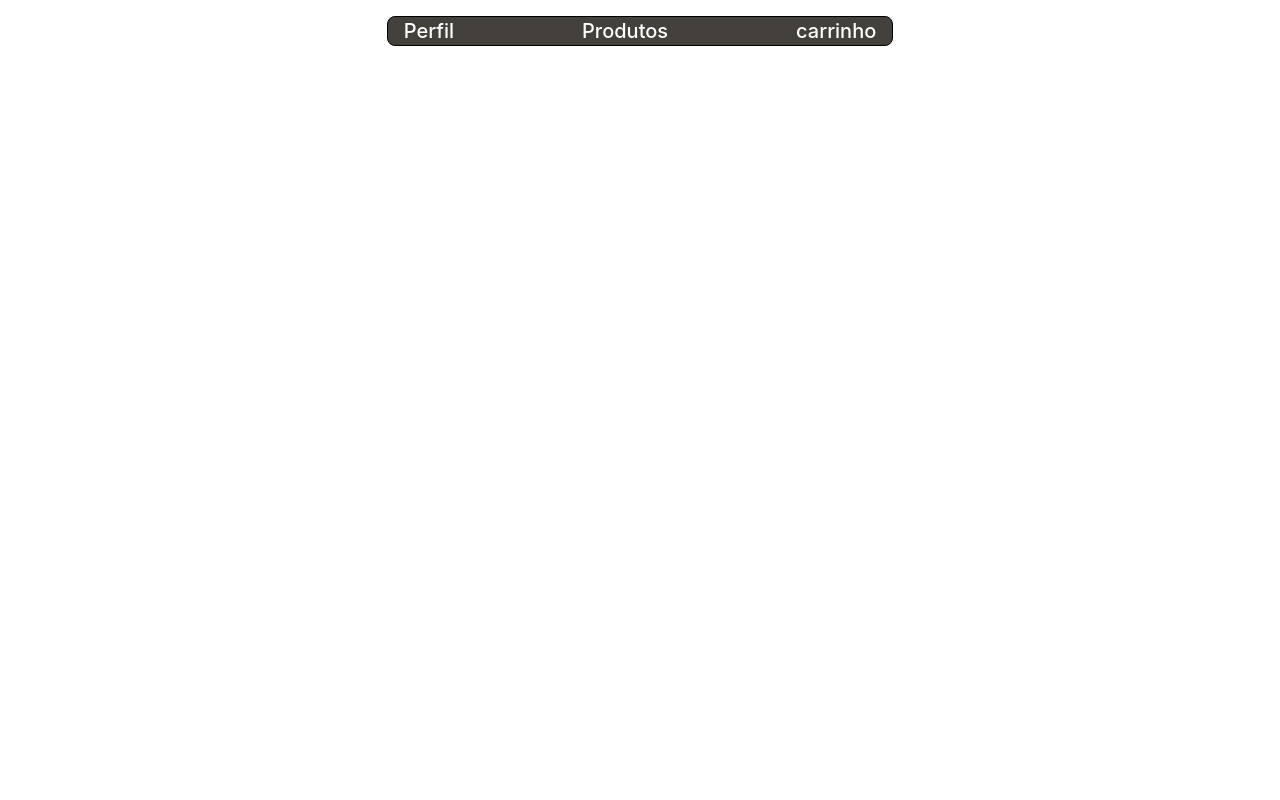
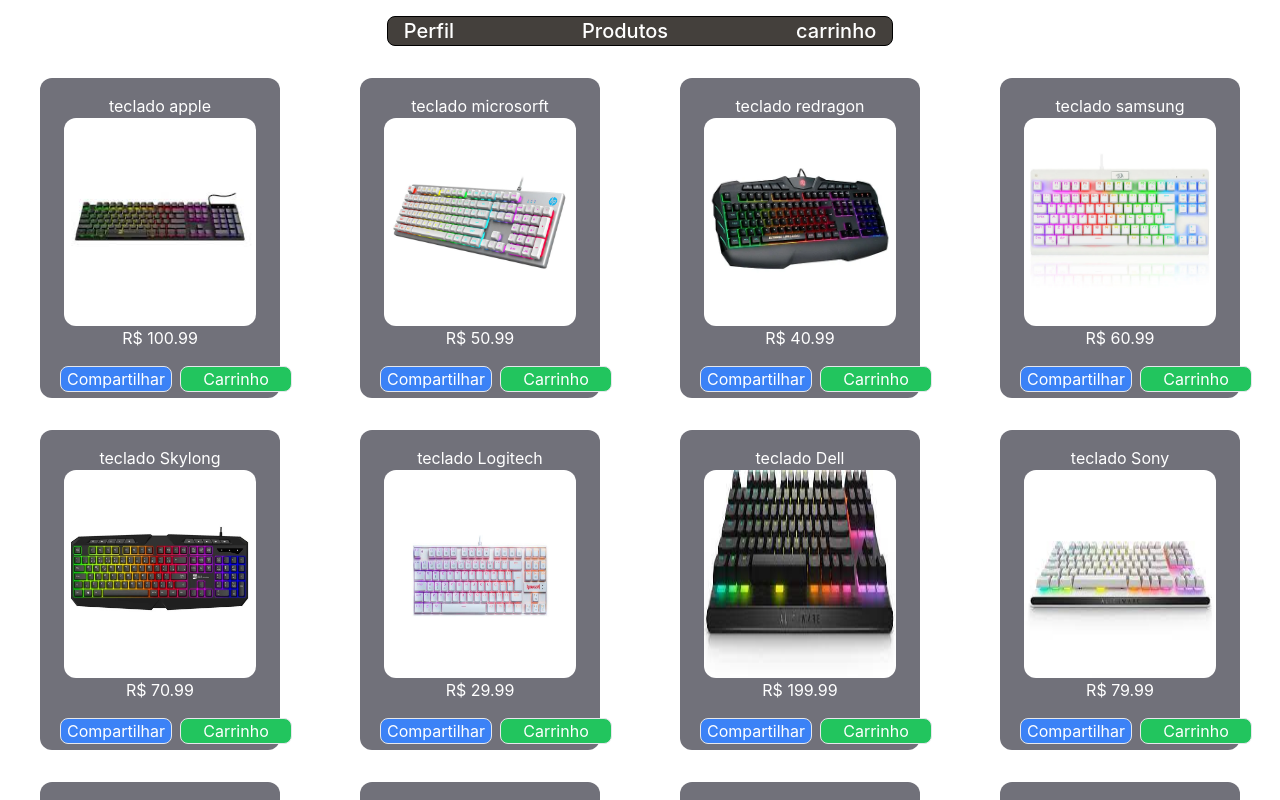
Before and after one commit to HenriqueGurjao/Pwa-loja, a React (Create React App) app: page /produtos in a window 1280 px wide. Shown: the top 800 px of the page. Built offline with nearby package versions, Linux system fonts and the light colour scheme.

Commit message:
share completo

```diff
--- a/src/App.js
+++ b/src/App.js
@@ -4,7 +4,7 @@
 import BodyProdutos from './components/BodyProdutos';
 import { useState } from "react"
 import React from 'react';
-import { BrowserRouter as Router, Route, Switch } from 'react-router-dom';
+import{useEffect } from 'react';
 
 function App() {
 
@@ -13,23 +13,27 @@
   const [CompCarrinho, SetIsCarrinho] = useState(false);
 */
 
-  const [currentPage, setCurrentPage] = useState('home');
+const [currentPage, setCurrentPage] = useState('produtos'); // Definido como 'produtos' para ser a página principal
 
-  const navigateTo = (page) => {
-    setCurrentPage(page);
-    // Você pode atualizar a URL manualmente usando window.history.pushState
-    window.history.pushState(null, '', `/${page}`);
-  };
-
+useEffect(() => {
+  // Adicione um ouvinte de evento popstate para tratar as alterações de URL do navegador
   const handlePopState = () => {
-    // Quando o usuário usa os botões de navegação do navegador
-    // para voltar ou avançar, atualize a página com base na URL atual.
     const path = window.location.pathname.replace('/', '');
     setCurrentPage(path);
   };
 
-  // Adicione um ouvinte para o evento popstate
   window.addEventListener('popstate', handlePopState);
+
+  return () => {
+    window.removeEventListener('popstate', handlePopState);
+  };
+}, []);
+
+// Atualize a URL com base na página atual
+useEffect(() => {
+  window.history.pushState(null, '', `/${currentPage}`);
+}, [currentPage]);
+
 
   return (
     <div className="App">
@@ -39,13 +43,13 @@
             <div className="hidden w-full md:block md:w-auto border border-black rounded-lg bg-stone-700" >
               <ul className="font-medium flex flex-col p-4 md:p-0 mt-4 mx-4 md:flex-row md:space-x-32 md:mt-0 md:border-0 ">
                 <li>
-                  <button onClick={() => navigateTo('perfil')} className=" text-white">Perfil</button>
+                  <button onClick={() => setCurrentPage('perfil')} className=" text-white">Perfil</button>
                 </li>
                 <li>
-                  <button onClick={() => navigateTo('produtos')} className=" text-white">Produtos</button>
+                  <button onClick={() => setCurrentPage('produtos')} className=" text-white">Produtos</button>
                 </li>
                 <li>
-                  <button onClick={() => navigateTo('carrinho')} className=" text-white">carrinho</button>
+                  <button onClick={() => setCurrentPage('carrinho')} className=" text-white">carrinho</button>
                 </li>
 
               </ul>
--- a/src/components/BodyCarrinho.js
+++ b/src/components/BodyCarrinho.js
@@ -1,9 +1,12 @@
 import React, { useEffect } from 'react';
+import teclado from '../img/4.jpeg'
+import teclado2 from '../img/6.webp'
+import teclado3 from '../img/7.webp'
 
 const Prods = [
-  { id: 1, title: "teclado apple", price: 100.99 },
-  { id: 2, title: "teclado microsorft", price: 50.99 },
-  { id: 3, title: "teclado redragon", price: 40.99 }
+  { id: 1, title: "teclado apple", price: 100.99 , Image:teclado },
+  { id: 2, title: "teclado microsorft", price: 50.99, Image:teclado2 },
+  { id: 3, title: "teclado redragon", price: 40.99, Image:teclado3  }
 
 ];
 
@@ -50,9 +53,6 @@
   }, []);
 
 
-
-
-
  /*
 
   const shareData = {
@@ -76,8 +76,6 @@
 
 */
 
-
-
   return (
     <div className="grid justify-items-center p-4 text-xl">
       <div>
@@ -99,10 +97,11 @@
             <li key={Prods.id} className="m-4 ">
               <div className="w-full bg-zinc-500 rounded-xl p-4 flex justify-between text-white">
                 <div className=' flex  justify-around text-white'>
+                <img className='mx-28 h-32 w-32' src={Prods.Image} alt={Prods.Image}/>
                   <p className='mx-24'>{Prods.title} </p>
                   <p className='mx-20'>Preço: {Prods.price} </p>
                   <p className='mx-24'>Quantidade: </p>
-                  <p className='mx-24'>Valor final: quantidade * preço de produto  { Prods.price} </p>
+                  <p className='mx-24'>Valor final: {Prods.price} </p>
 
                 </div>
 
--- a/src/components/BodyPerfil.js
+++ b/src/components/BodyPerfil.js
@@ -9,9 +9,6 @@
 function BodyPerfil(){
     ///useState não funciona nessa merda
 
-  function refreshPage(){
-    window.location.reload();
-}
 
 
     ///Notificação de criação de perfil
@@ -40,13 +37,13 @@
     const [signInWithEmailAndPassword, userlogin, loadinglogin, errorlogin,] = useSignInWithEmailAndPassword(auth);
 
 
-    function handleSingIn(){
+    async function handleSingIn(){
         const email = document.getElementById('login').value;
         const password = document.getElementById('senha').value;
 
-        signInWithEmailAndPassword(email, password);
+        await signInWithEmailAndPassword(email, password);
         notificacaoLogin()
-        window.open('http://localhost:3000/produtos');
+        window.location.reload('http://localhost:3000/produtos');
     }
 
     function handleCreate(){
@@ -55,7 +52,7 @@
 
         createUserWithEmailAndPassword(email, password);
         notificacaoCreate()
-        refreshPage()
+        window.location.reload(true);
     }
 
 
--- a/src/components/BodyProdutos.js
+++ b/src/components/BodyProdutos.js
@@ -44,6 +44,21 @@
 function BodyProdutos() {
 
 
+    function shareContent(){
+        let data = {url: "http://localhost:3000/produtos", text: "ACESSA AI ACESSA AI ACESSA AI ACESSA AI", title: "Acesse o Site Produtos Pirata Online"};
+        console.log(data);
+
+        if (!navigator.share){
+          alert("Your device does not support the Web Share API. Try on an iPhone or Android phone!");
+        }
+        else {
+          navigator.share(data);
+        }
+      }
+
+
+
+
     const notificacao = () =>{
         addNotification({
             title: 'Compras Piratas Online',
@@ -52,11 +67,6 @@
             native: true,
         });
     }
-
-    //const notify = () =>{
-    //    toast('Adicionado no Carrinho')
-    //}
-
 
 
 
@@ -69,18 +79,18 @@
                         <div className='justify-items-center text-center text-white'>
                             <p>{Prods.title}</p>
                             <img src={Prods.Image} alt={Prods.Image} className="w-48 h-52 bg-top rounded-xl" />
-                            <p>{Prods.price}</p>
+                            <p>R$ {Prods.price}</p>
                         </div>
 
                         <div className="flex flex-col justify-around md:flex-row mt-4">
                             <div className="mx-1 text-white">
-                                <button className="border w-28 rounded-lg bg-green-500">
-                                    Comprar
+                                <button className="border w-28 rounded-lg bg-blue-500" onClick={shareContent}>
+                                    Compartilhar
                                 </button>
                                 <ToastContainer />
                             </div>
                             <div className="mx-1 text-white text-justify">
-                                <button className="border w-28 rounded-lg bg-blue-500" onClick={notificacao}>
+                                <button className="border w-28 rounded-lg bg-green-500" onClick={notificacao}>
                                     Carrinho
                                 </button>
                             </div>
```
